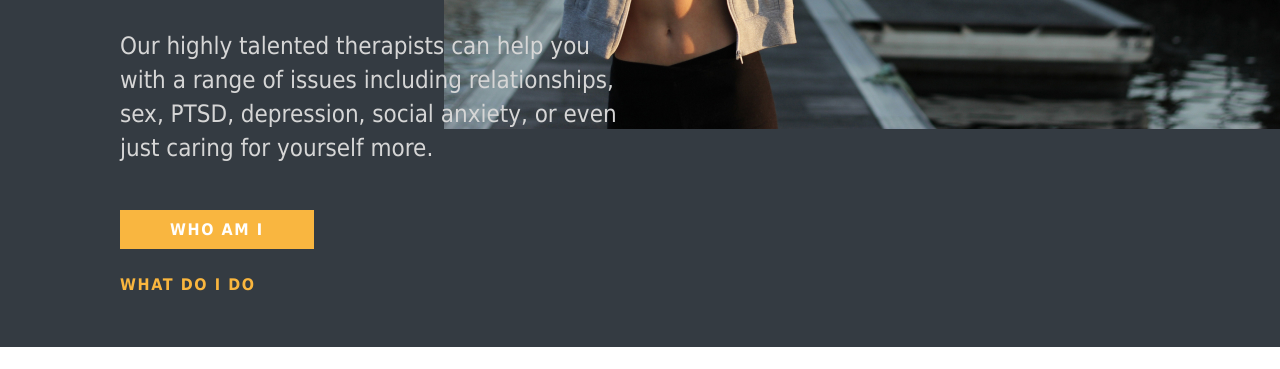
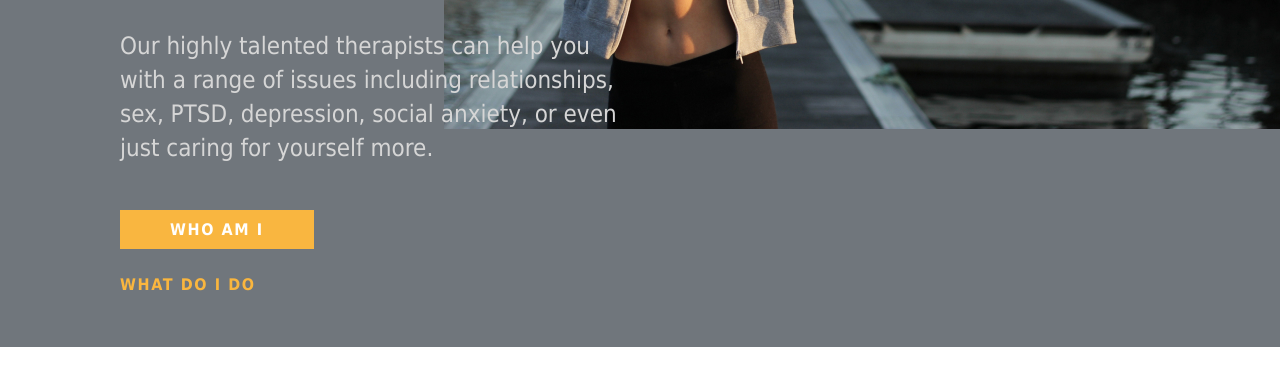
Before and after one commit to Ewwangelina/lesson-02, a plain HTML site: page index.html in a window 1280 px wide. Shown: the part 431-800 px from the top of the page. Drawn offline with Linux system fonts and the light colour scheme.

Commit message:
Pivtorak-Front End Pro-17.12.22

```diff
--- a/style.css
+++ b/style.css
@@ -25,7 +25,7 @@
 .header {
     padding-top: 32px;
     padding-bottom: 50px;
-    background-color: #343B42;
+    background-color: #70767c;
     background-image: url(./img/foto-head.jpg);
     background-position: right top;
     background-repeat: no-repeat;
```
